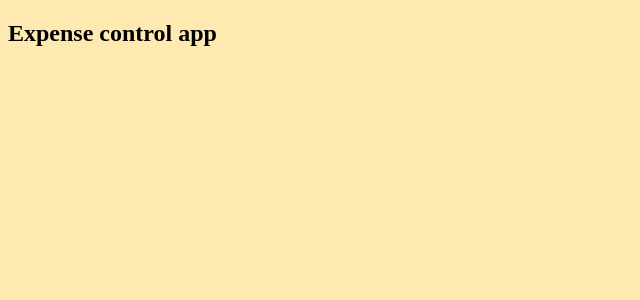
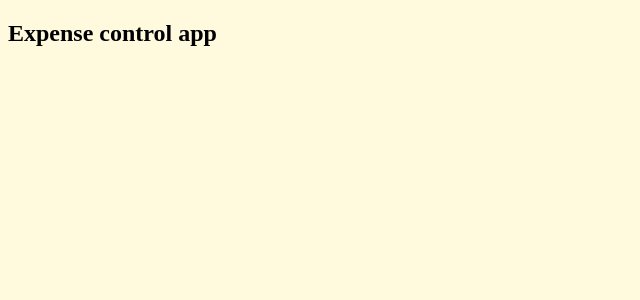
Before and after one commit to BaldezPatrick/expense-control-app, a React (Create React App) app: page / in a window 1280 px wide. Shown: the top 300 px of the page, without its empty margins (0-640 px from the left). Built offline with nearby package versions, Linux system fonts and the light colour scheme.

Commit message:
New background color.

```diff
--- a/src/index.css
+++ b/src/index.css
@@ -1,3 +1,3 @@
 body {
-  background-color: #fee9b0;
+  background-color: #FFF9DE;
 }
```
